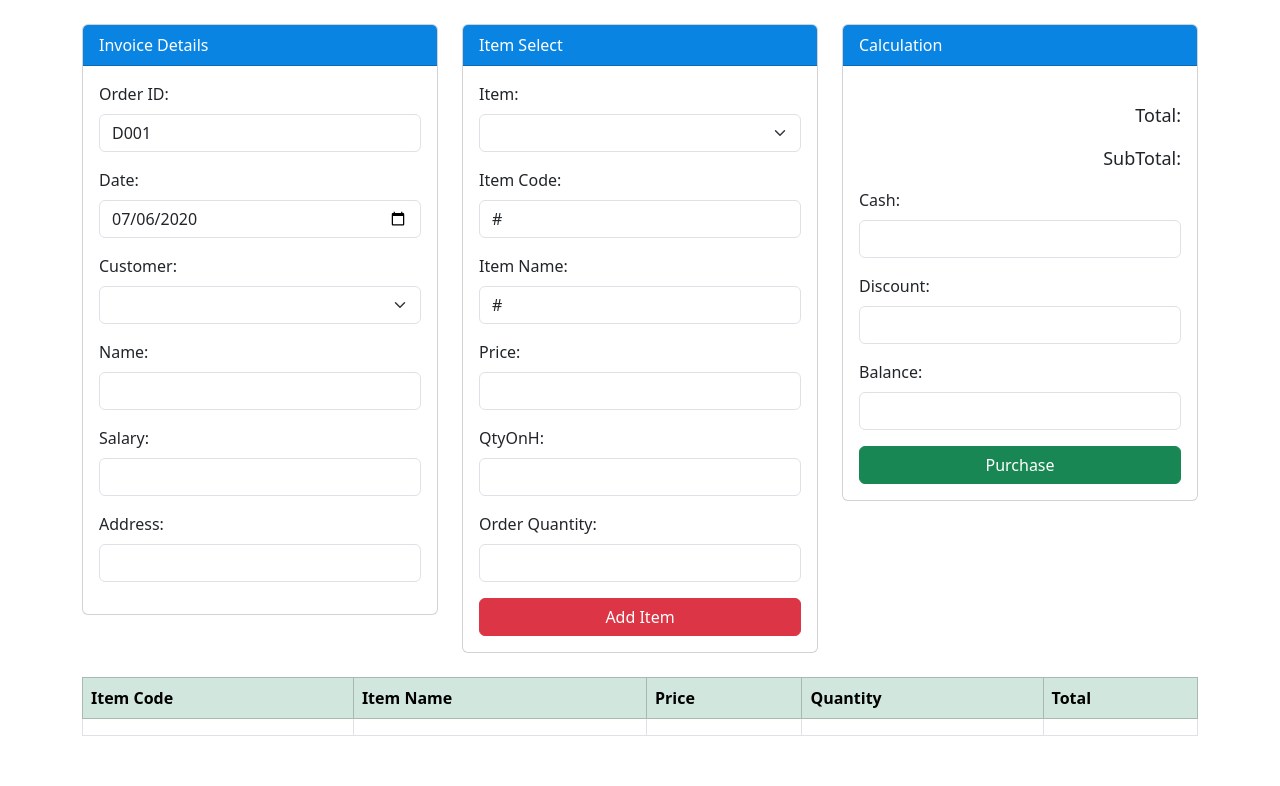
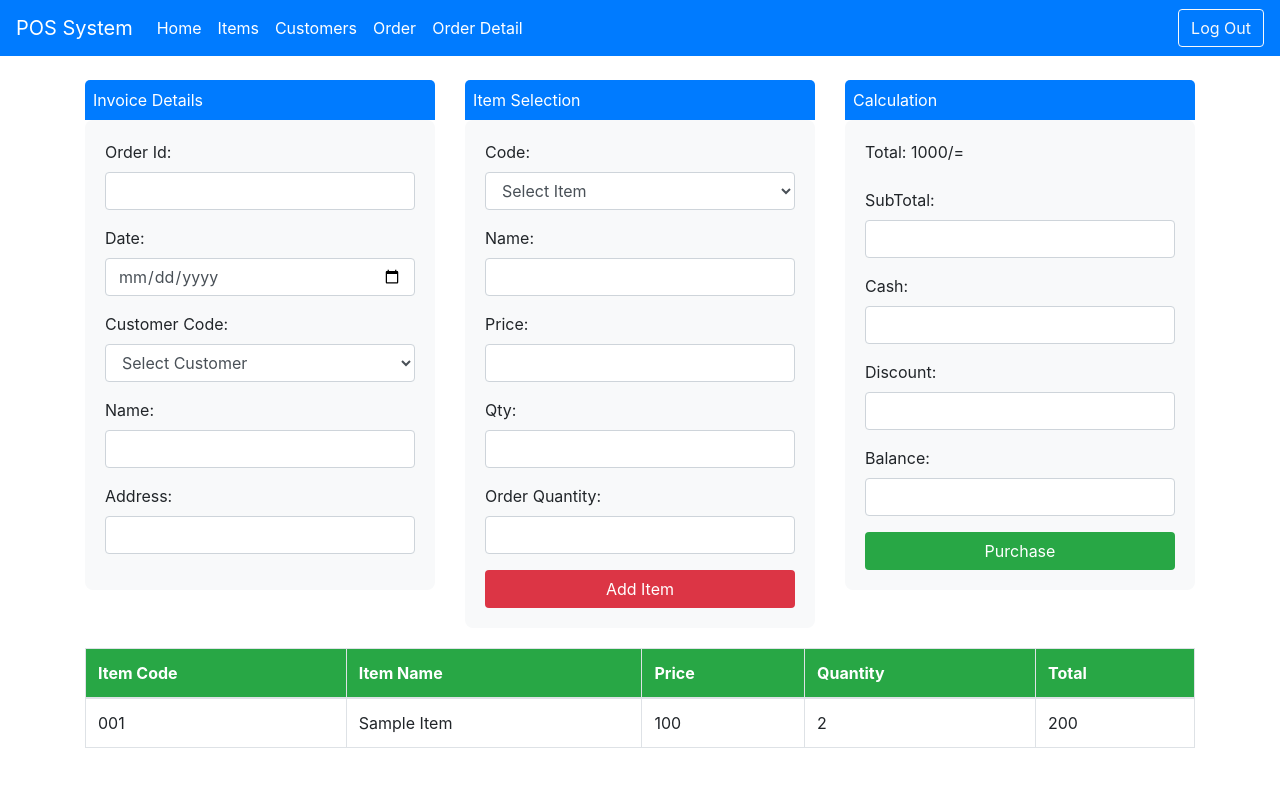
Before and after one commit to mcharith/Bootstrap-pos-system, a plain HTML site: page invoice.html in a window 1280 px wide. Drawn offline with nearby package versions, Linux system fonts and the light colour scheme.

```diff
--- a/invoice.html
+++ b/invoice.html
@@ -4,142 +4,153 @@
     <meta charset="UTF-8">
     <meta name="viewport" content="width=device-width, initial-scale=1.0">
     <title>Invoice Management</title>
-    <link href="https://cdn.jsdelivr.net/npm/bootstrap@5.3.3/dist/css/bootstrap.min.css" rel="stylesheet">
+    <!-- Bootstrap CSS -->
+    <link href="https://stackpath.bootstrapcdn.com/bootstrap/4.5.2/css/bootstrap.min.css" rel="stylesheet">
     <style>
-        .card-header {
-            background-color: #0984e3;
+        .form-section {
+            background-color: #f8f9fa;
+            padding: 20px;
+            border-radius: 8px;
+        }
+        .table-section {
+            margin-top: 20px;
+        }
+        .form-header {
+            background-color: #007bff;
+            color: white;
+            padding: 8px;
+            border-radius: 5px 5px 0 0;
+        }
+        .btn-add {
+            background-color: #dc3545;
             color: white;
         }
-        .total-display {
-            text-align: right;
-            font-size: 18px;
-            margin-top: 20px;
+        .btn-purchase {
+            background-color: #28a745;
+            color: white;
+        }
+        .table-header {
+            background-color: #28a745;
+            color: white;
         }
     </style>
 </head>
 <body>
 
+<!-- Navbar -->
+<nav class="navbar navbar-expand-lg navbar-light bg-primary">
+    <a class="navbar-brand text-white" href="#">POS System</a>
+    <div class="collapse navbar-collapse">
+        <ul class="navbar-nav mr-auto">
+            <li class="nav-item"><a class="nav-link text-white" href="#">Home</a></li>
+            <li class="nav-item"><a class="nav-link text-white" href="#">Items</a></li>
+            <li class="nav-item"><a class="nav-link text-white" href="#">Customers</a></li>
+            <li class="nav-item"><a class="nav-link text-white" href="#">Order</a></li>
+            <li class="nav-item"><a class="nav-link text-white" href="#">Order Detail</a></li>
+        </ul>
+        <button class="btn btn-outline-light">Log Out</button>
+    </div>
+</nav>
+
 <div class="container mt-4">
     <div class="row">
         <!-- Invoice Details -->
         <div class="col-md-4">
-            <div class="card">
-                <div class="card-header">
-                    Invoice Details
+            <div class="form-header">Invoice Details</div>
+            <div class="form-section">
+                <form>
+                    <div class="form-group">
+                        <label for="orderId">Order Id:</label>
+                        <input type="text" class="form-control" id="orderId">
                     </div>
-                <div class="card-body">
-                    <form>
-                        <div class="mb-3">
-                            <label for="orderId" class="form-label">Order ID:</label>
-                            <input type="text" class="form-control" id="orderId" value="D001">
+                    <div class="form-group">
+                        <label for="date">Date:</label>
+                        <input type="date" class="form-control" id="date">
                     </div>
-                        <div class="mb-3">
-                            <label for="orderDate" class="form-label">Date:</label>
-                            <input type="date" class="form-control" id="orderDate" value="2020-07-06">
-                        </div>
-                        <div class="mb-3">
-                            <label for="customer" class="form-label">Customer:</label>
-                            <select class="form-select" id="customer">
-                                <option selected></option>
-                                <option></option>
-                                <option></option>
+                    <div class="form-group">
+                        <label for="customerCode">Customer Code:</label>
+                        <select class="form-control" id="customerCode">
+                            <option>Select Customer</option>
                         </select>
                     </div>
-                        <div class="mb-3">
-                            <label for="name" class="form-label">Name:</label>
-                            <input type="text" class="form-control" id="name" value="">
+                    <div class="form-group">
+                        <label for="name">Name:</label>
+                        <input type="text" class="form-control" id="name">
                     </div>
-                        <div class="mb-3">
-                            <label for="salary" class="form-label">Salary:</label>
-                            <input type="number" class="form-control" id="salary" value="">
+                    <div class="form-group">
+                        <label for="address">Address:</label>
+                        <input type="text" class="form-control" id="address">
                     </div>
-                        <div class="mb-3">
-                            <label for="address" class="form-label">Address:</label>
-                            <input type="text" class="form-control" id="address" value="">
+                </form>
             </div>
+        </div>
+
+        <!-- Item Selection -->
+        <div class="col-md-4">
+            <div class="form-header">Item Selection</div>
+            <div class="form-section">
+                <form>
+                    <div class="form-group">
+                        <label for="itemCode">Code:</label>
+                        <select class="form-control" id="itemCode">
+                            <option>Select Item</option>
+                        </select>
+                    </div>
+                    <div class="form-group">
+                        <label for="itemName">Name:</label>
+                        <input type="text" class="form-control" id="itemName">
+                    </div>
+                    <div class="form-group">
+                        <label for="itemPrice">Price:</label>
+                        <input type="number" class="form-control" id="itemPrice">
+                    </div>
+                    <div class="form-group">
+                        <label for="itemQty">Qty:</label>
+                        <input type="number" class="form-control" id="itemQty">
+                    </div>
+                    <div class="form-group">
+                        <label for="orderQty">Order Quantity:</label>
+                        <input type="number" class="form-control" id="orderQty">
+                    </div>
+                    <button type="submit" class="btn btn-add btn-block">Add Item</button>
+                </form>
+            </div>
+        </div>
+
+        <!-- Calculation -->
+        <div class="col-md-4">
+            <div class="form-header">Calculation</div>
+            <div class="form-section">
+                <form>
+                    <div class="form-group">
+                        <label>Total: 1000/=</label>
+                    </div>
+                    <div class="form-group">
+                        <label>SubTotal:</label>
+                        <input type="text" class="form-control">
+                    </div>
+                    <div class="form-group">
+                        <label>Cash:</label>
+                        <input type="number" class="form-control">
+                    </div>
+                    <div class="form-group">
+                        <label>Discount:</label>
+                        <input type="number" class="form-control">
+                    </div>
+                    <div class="form-group">
+                        <label>Balance:</label>
+                        <input type="number" class="form-control">
+                    </div>
+                    <button type="submit" class="btn btn-purchase btn-block">Purchase</button>
                 </form>
             </div>
         </div>
     </div>
 
-        <!-- Item Selection -->
-        <div class="col-md-4">
-            <div class="card">
-                <div class="card-header">
-                    Item Select
-                </div>
-                <div class="card-body">
-                    <form>
-                        <div class="mb-3">
-                            <label for="item" class="form-label">Item:</label>
-                            <select class="form-select" id="item">
-                                <option selected></option>
-                                <option></option>
-                                <option></option>
-                            </select>
-                        </div>
-                        <div class="mb-3">
-                            <label for="itemCode" class="form-label">Item Code:</label>
-                            <input type="text" class="form-control" id="itemCode" value="#">
-                        </div>
-                        <div class="mb-3">
-                            <label for="itemName" class="form-label">Item Name:</label>
-                            <input type="text" class="form-control" id="itemName" value="#">
-                        </div>
-                        <div class="mb-3">
-                            <label for="price" class="form-label">Price:</label>
-                            <input type="number" class="form-control" id="price" value="#">
-                        </div>
-                        <div class="mb-3">
-                            <label for="qtyOnHand" class="form-label">QtyOnH:</label>
-                            <input type="number" class="form-control" id="qtyOnHand" value="#">
-                        </div>
-                        <div class="mb-3">
-                            <label for="orderQty" class="form-label">Order Quantity:</label>
-                            <input type="number" class="form-control" id="orderQty" value="#">
-                        </div>
-                        <button type="button" class="btn btn-danger w-100">Add Item</button>
-                    </form>
-                </div>
-            </div>
-        </div>
-
-        <!-- Total and Calculation -->
-        <div class="col-md-4">
-            <div class="card">
-                <div class="card-header">
-                    Calculation
-                </div>
-                <div class="card-body">
-                    <div class="total-display">
-                        <p>Total: <strong></strong></p>
-                        <p>SubTotal: <strong></strong></p>
-                    </div>
-                    <form>
-                        <div class="mb-3">
-                            <label for="cash" class="form-label">Cash:</label>
-                            <input type="number" class="form-control" id="cash" value="#">
-                        </div>
-                        <div class="mb-3">
-                            <label for="discount" class="form-label">Discount:</label>
-                            <input type="number" class="form-control" id="discount" value="#">
-                        </div>
-                        <div class="mb-3">
-                            <label for="balance" class="form-label">Balance:</label>
-                            <input type="number" class="form-control" id="balance" value="#" readonly>
-                        </div>
-                        <button type="button" class="btn btn-success w-100">Purchase</button>
-                    </form>
-                </div>
-            </div>
-        </div>
-    </div>
-
-    <!-- Table for Item List -->
-    <div class="row mt-4">
-        <div class="col">
+    <!-- Item Table -->
+    <div class="table-section">
         <table class="table table-bordered">
-                <thead class="table-success">
+            <thead class="table-header">
             <tr>
                 <th>Item Code</th>
                 <th>Item Name</th>
@@ -150,18 +161,20 @@
             </thead>
             <tbody>
             <tr>
-                    <td></td>
-                    <td></td>
-                    <td></td>
-                    <td></td>
-                    <td></td>
+                <td>001</td>
+                <td>Sample Item</td>
+                <td>100</td>
+                <td>2</td>
+                <td>200</td>
             </tr>
             </tbody>
         </table>
     </div>
 </div>
-</div>
 
-<script src="https://cdn.jsdelivr.net/npm/bootstrap@5.3.3/dist/js/bootstrap.bundle.min.js"></script>
+<!-- Bootstrap JS and dependencies -->
+<script src="https://code.jquery.com/jquery-3.5.1.slim.min.js"></script>
+<script src="https://cdn.jsdelivr.net/npm/@popperjs/core@2.0.6/dist/umd/popper.min.js"></script>
+<script src="https://stackpath.bootstrapcdn.com/bootstrap/4.5.2/js/bootstrap.min.js"></script>
 </body>
 </html>
```
Also changed, not shown: customerForm.html (+69 -84 lines), itemForm.html (added, +130 -0 lines), registation.html (+70 -46 lines), assets/icon/item.png (added). Lines whose indentation alone changed are shown as unchanged.
